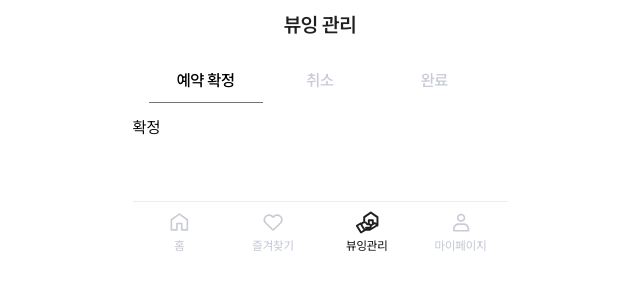
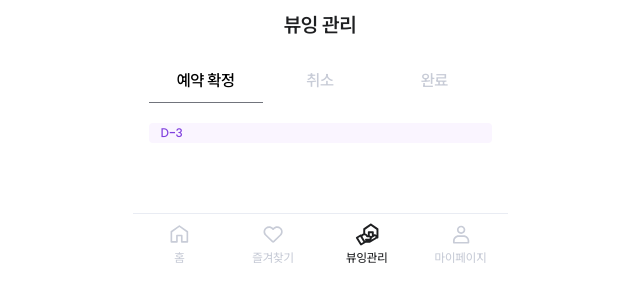
Before and after one commit to Hani-home/HaniHome_FE, a Next.js app: page /viewing in a window 1280 px wide. Shown: the top 302 px of the page, without its empty margins (320-960 px from the left). Built offline with nearby package versions, Linux system fonts and the light colour scheme.

Commit message:
feat: 디데이 뱃지 UI 추가

```diff
--- a/src/app/viewing/page.tsx
+++ b/src/app/viewing/page.tsx
@@ -16,10 +16,11 @@ const Viewing = () => {
     <ContentWrapper bottomOffset={62}>
       <TitleHeader title="뷰잉 관리" />
       <SelectTab activeTab={activeTab} onChange={setActiveTab} />
-
-      {activeTab === "confirmed" && <ViewingConfirmedSection />}
-      {activeTab === "canceled" && <ViewingCanceledSection />}
-      {activeTab === "completed" && <ViewingCompletedSection />}
+      <main>
+        {activeTab === "confirmed" && <ViewingConfirmedSection />}
+        {activeTab === "canceled" && <ViewingCanceledSection />}
+        {activeTab === "completed" && <ViewingCompletedSection />}
+      </main>
     </ContentWrapper>
   );
 };
--- /dev/null
+++ b/src/components/viewings/DdayBadge.tsx
@@ -0,0 +1,13 @@
+interface DdayBadgeProps {
+  dday: number;
+}
+
+const DdayBadge = ({ dday }: DdayBadgeProps) => {
+  return (
+    <div className="bg-violet-ultralight text-cap1-b text-violet-dark mx-4 my-2 rounded px-3 py-[2px]">
+      D-{dday}
+    </div>
+  );
+};
+
+export default DdayBadge;
--- a/src/components/viewings/ViewingConfirmedSection.tsx
+++ b/src/components/viewings/ViewingConfirmedSection.tsx
@@ -1,4 +1,10 @@
+import DdayBadge from "./DdayBadge";
+
 const ViewingConfirmedSection = () => {
-  return <>확정</>;
+  return (
+    <div>
+      <DdayBadge dday={3} />
+    </div>
+  );
 };
 export default ViewingConfirmedSection;
```
